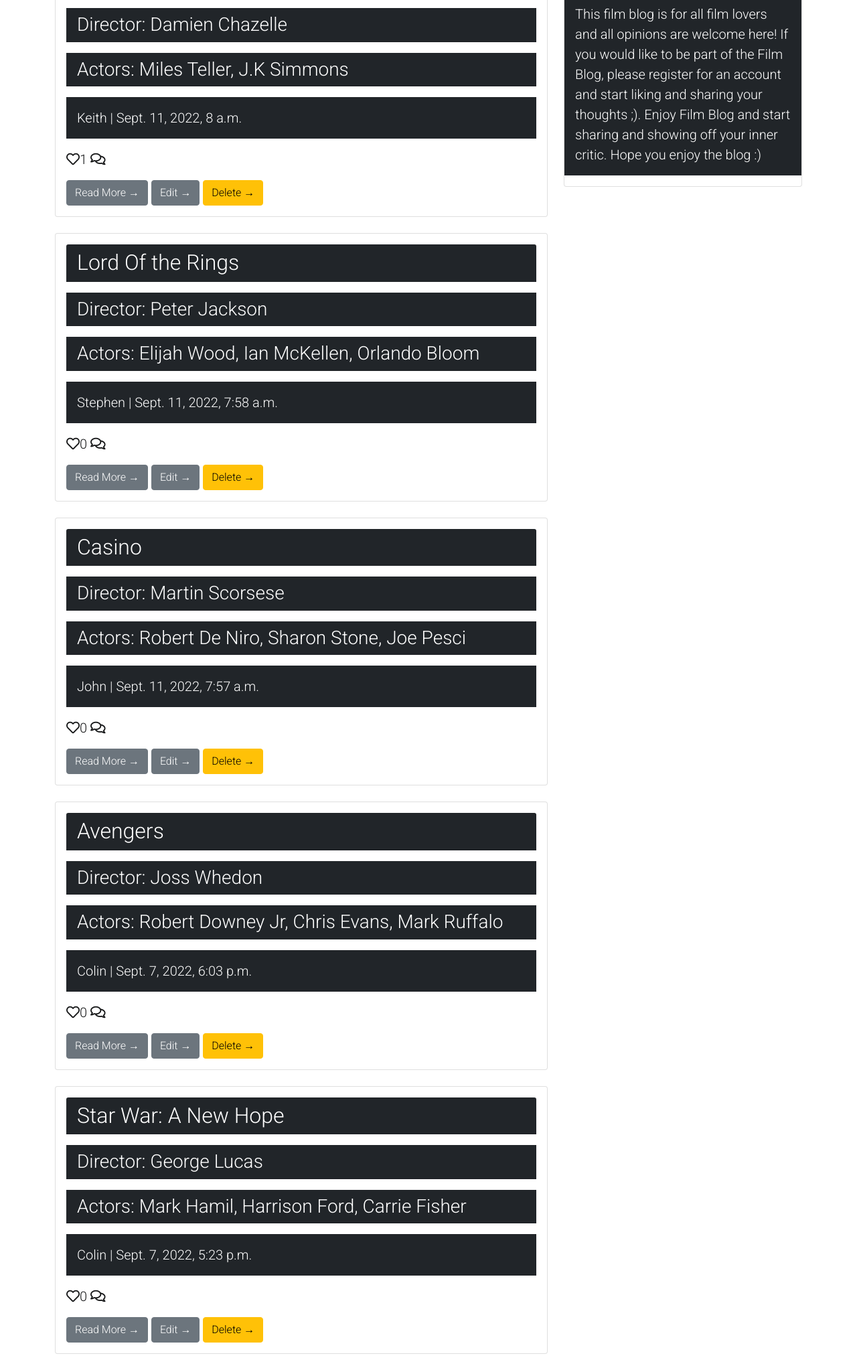
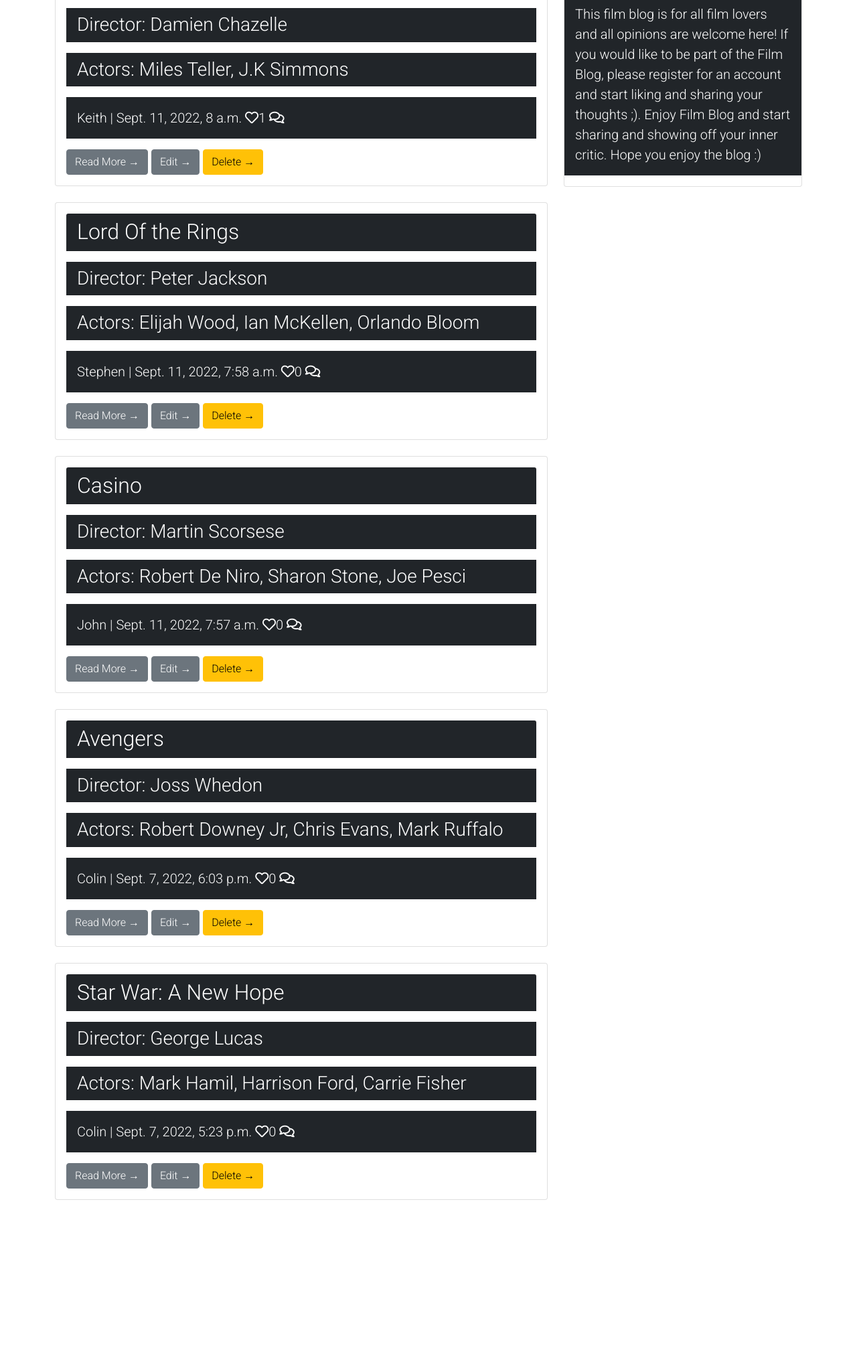
Before and after one commit to colinshaw1/portfolio-project-4, a Django app: page / in a window 1280 px wide. Shown: the part 299-2345 px from the top of the page at 67% size. After the commit the page ends 2091 px from the top, so only its background shows below. Run offline with Django 4.2, Linux system fonts and the light colour scheme; data comes from the database, SQL or seed files in the repository.

Commit message:
add fixes to layout on home page

```diff
--- a/templates/index.html
+++ b/templates/index.html
@@ -24,10 +24,10 @@
                     <h2 class="card-header text-white bg-dark mb-3">{{ post.film_title }}</h2>
                     <h3 class="card-header text-white bg-dark mb-3">Director: {{ post.director }}</h3>
                     <h3 class="card-header text-white bg-dark mb-3">Actors: {{ post.actor }}</h3>
-                    <p class="card-body text-white bg-dark mb-3">{{ post.blogger }} | {{ post.created_on}} </p>
-                    <p><i class="far fa-heart"></i>{{ post.number_of_likes }}
+                    <p class="card-body text-white bg-dark mb-3">{{ post.blogger }} | {{ post.created_on}}
+                    <i class="far fa-heart"></i>{{ post.number_of_likes }}
                     <i class="far far fa-comments"></i>{{ total_comments }}
-                        </p>
+                    </p>
 
 
 
```
